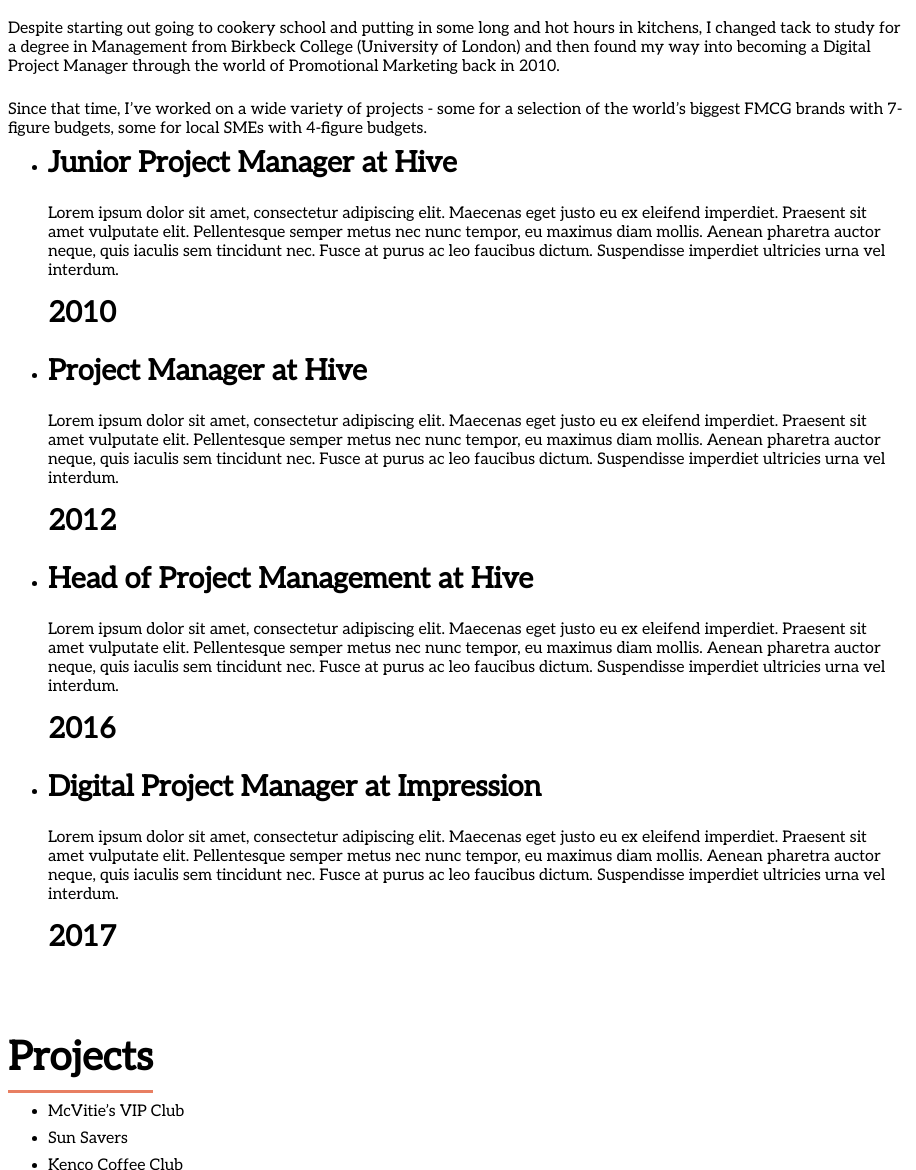
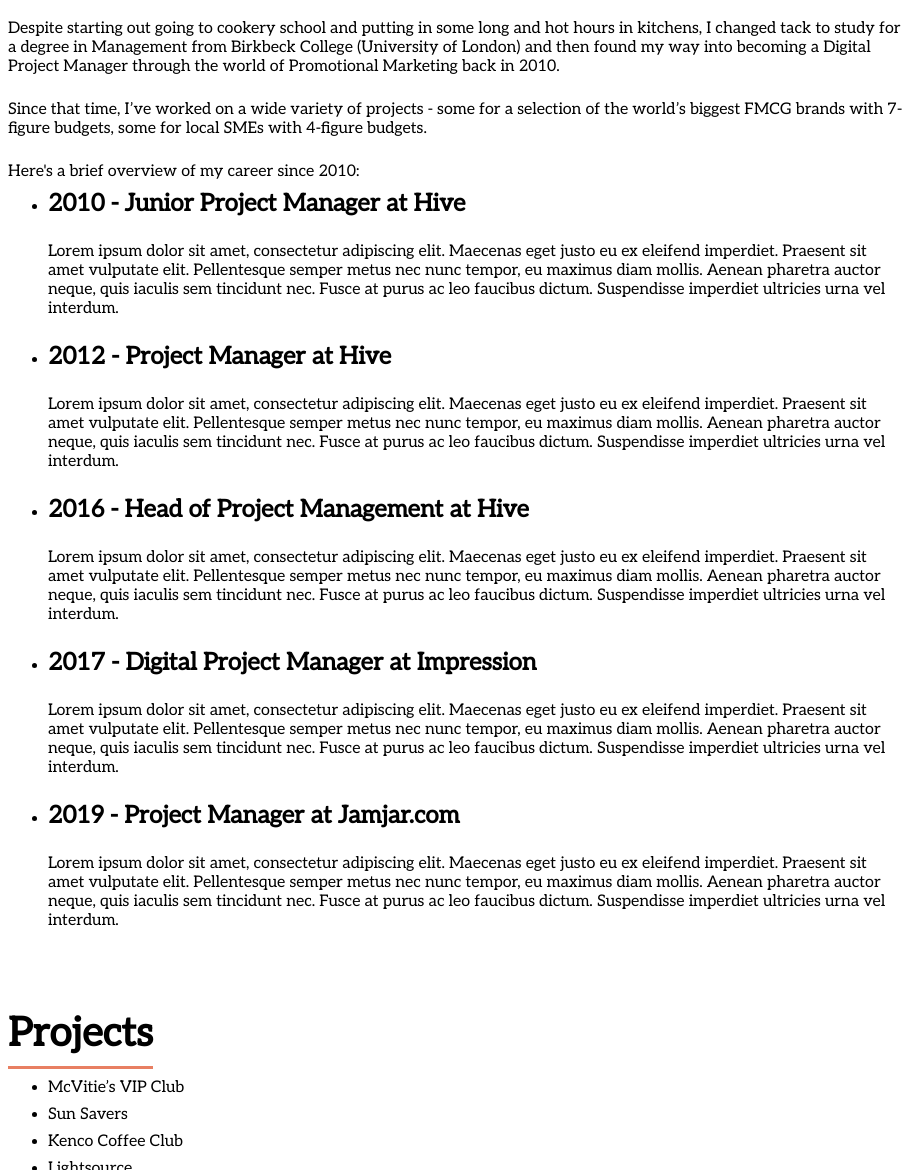
Before and after one commit to gideongoddard/gideongoddard.co.uk, a plain HTML site: page index.html in a window 1280 px wide. Shown: the part 1049-2219 px from the top of the page, without its empty margins (184-1100 px from the left). Drawn offline with Linux system fonts and the light colour scheme.

Commit message:
Content updates to background timeline. Still to be completed.

```diff
--- a/index.html
+++ b/index.html
@@ -36,42 +36,37 @@
                 <h2><span class="heading">Background</span></h2>
                 <p>Despite starting out going to cookery school and putting in some long and hot hours in kitchens, I changed tack to study for a degree in Management from Birkbeck College (University of London) and then found my way into becoming a Digital Project Manager through the world of Promotional Marketing back in 2010.</p>
                 <p>Since that time, I’ve worked on a wide variety of projects - some for a selection of the world’s biggest FMCG brands with 7-figure budgets, some for local SMEs with 4-figure budgets.</p>
+                <p>Here's a brief overview of my career since 2010:</p>
                 <div class="timeline">
                     <ul>
                         <li>
                             <div class="right_content">
-                                <h4>Junior Project Manager at Hive</h4>
+                                <h5>2010 - Junior Project Manager at Hive</h5>
                                 <p>Lorem ipsum dolor sit amet, consectetur adipiscing elit. Maecenas eget justo eu ex eleifend imperdiet. Praesent sit amet vulputate elit. Pellentesque semper metus nec nunc tempor, eu maximus diam mollis. Aenean pharetra auctor neque, quis iaculis sem tincidunt nec. Fusce at purus ac leo faucibus dictum. Suspendisse imperdiet ultricies urna vel interdum.</p>
-                            </div>
-                            <div class="left_content">
-                                <h4>2010</h4>
                             </div>
                         </li>
                         <li>
                             <div class="right_content">
-                                <h4>Project Manager at Hive</h4>
+                                <h5>2012 - Project Manager at Hive</h5>
                                 <p>Lorem ipsum dolor sit amet, consectetur adipiscing elit. Maecenas eget justo eu ex eleifend imperdiet. Praesent sit amet vulputate elit. Pellentesque semper metus nec nunc tempor, eu maximus diam mollis. Aenean pharetra auctor neque, quis iaculis sem tincidunt nec. Fusce at purus ac leo faucibus dictum. Suspendisse imperdiet ultricies urna vel interdum.</p>
-                            </div>
-                            <div class="left_content">
-                                <h4>2012</h4>
                             </div>
                         </li>
                         <li>
                             <div class="right_content">
-                                <h4>Head of Project Management at Hive</h4>
+                                <h5>2016 - Head of Project Management at Hive</h5>
                                 <p>Lorem ipsum dolor sit amet, consectetur adipiscing elit. Maecenas eget justo eu ex eleifend imperdiet. Praesent sit amet vulputate elit. Pellentesque semper metus nec nunc tempor, eu maximus diam mollis. Aenean pharetra auctor neque, quis iaculis sem tincidunt nec. Fusce at purus ac leo faucibus dictum. Suspendisse imperdiet ultricies urna vel interdum.</p>
-                            </div>
-                            <div class="left_content">
-                                <h4>2016</h4>
                             </div>
                         </li>
                         <li>
                             <div class="right_content">
-                                <h4>Digital Project Manager at Impression</h4>
+                                <h5>2017 - Digital Project Manager at Impression</h5>
                                 <p>Lorem ipsum dolor sit amet, consectetur adipiscing elit. Maecenas eget justo eu ex eleifend imperdiet. Praesent sit amet vulputate elit. Pellentesque semper metus nec nunc tempor, eu maximus diam mollis. Aenean pharetra auctor neque, quis iaculis sem tincidunt nec. Fusce at purus ac leo faucibus dictum. Suspendisse imperdiet ultricies urna vel interdum.</p>
                             </div>
-                            <div class="left_content">
-                                <h4>2017</h4>
+                        </li>
+                        <li>
+                            <div class="right_content">
+                                <h5>2019 - Project Manager at Jamjar.com</h5>
+                                <p>Lorem ipsum dolor sit amet, consectetur adipiscing elit. Maecenas eget justo eu ex eleifend imperdiet. Praesent sit amet vulputate elit. Pellentesque semper metus nec nunc tempor, eu maximus diam mollis. Aenean pharetra auctor neque, quis iaculis sem tincidunt nec. Fusce at purus ac leo faucibus dictum. Suspendisse imperdiet ultricies urna vel interdum.</p>
                             </div>
                         </li>
                     </ul>
```
